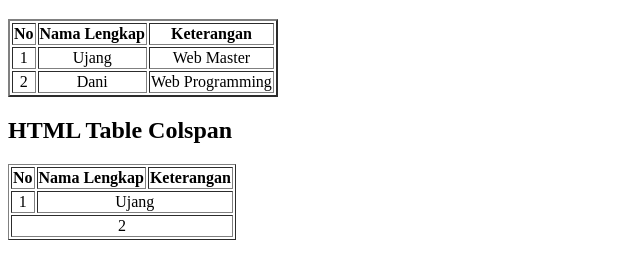
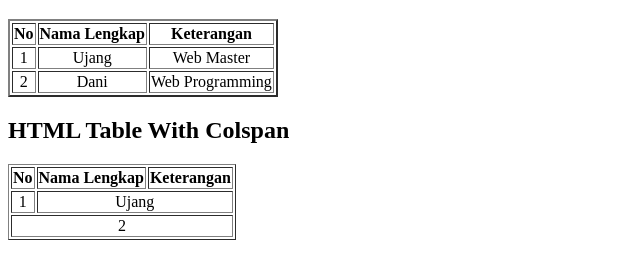
Before and after one commit to firmansyas/training, a plain HTML site: page 02_latihan.html in a window 1280 px wide. Shown: the part 48-324 px from the top of the page, without its empty margins (0-640 px from the left). Drawn offline with Linux system fonts and the light colour scheme.

Commit message:
training

```diff
--- a/02_latihan.html
+++ b/02_latihan.html
@@ -31,7 +31,7 @@
   </thead>
 </table>
 
-<h2>HTML Table Colspan</h2>
+<h2>HTML Table With Colspan</h2>
 <table border="1">
   <thead>
     <tr>
```
